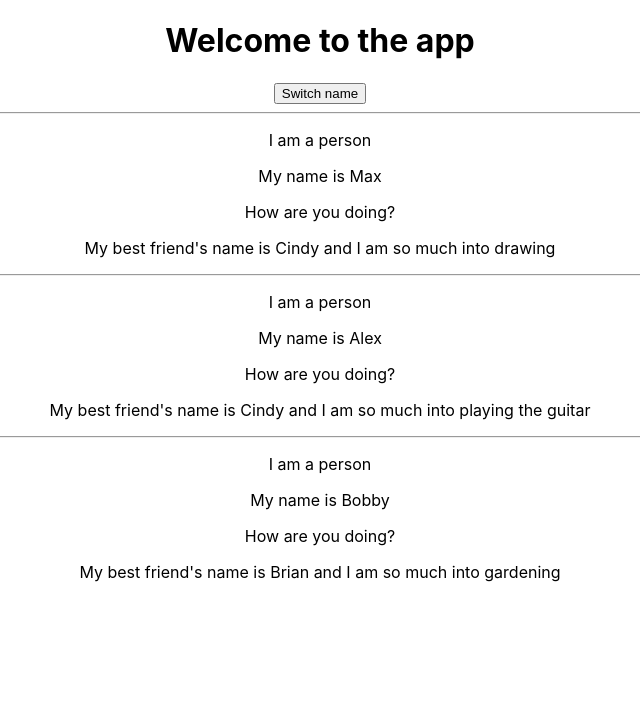
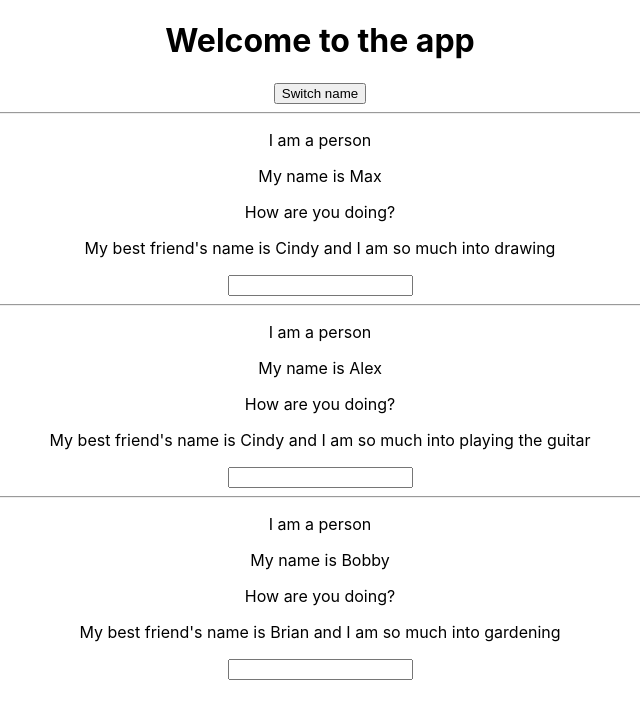
Before and after one commit to bwielk/ReactRecap, a React (Create React App) app: page / in a window 1280 px wide. Shown: the top 718 px of the page, without its empty margins (320-960 px from the left). Built offline with nearby package versions, Linux system fonts and the light colour scheme.

Commit message:
Two way binding intro

```diff
--- a/src/App.js
+++ b/src/App.js
@@ -13,20 +13,48 @@ class App extends Component {
     ]
   }
 
-  switchNameHandler = () => {
+  switchNameHandler = (newName) => {
     console.log("Clicked")
-    alert('Clicked ' + this.state.number_of_clicks + ' times')
-    this.state.number_of_clicks += 1
+    this.setState({
+      persons_names: [
+        {name: newName, age: 39},
+        {name: "Alexander", age: 54},
+        {name: "Robert", age: 61}
+      ]
+    })
+  }
+
+  nameChangedHandler = (event) => {
+    this.setState({
+      persons_names: [
+        {name: "Max", age: 29},
+        {name: event.target.value, age: 34},
+        {name: "Bobby", age: 21}
+      ]
+    })
   }
 
   render() {
     return (
       <div className="App">
         <h1>Welcome to the app</h1>
-        <button onClick={this.switchNameHandler}>Switch name</button>
-        <Person name={this.state.persons_names[0].name} hobby="drawing"></Person>
-        <Person name={this.state.persons_names[1].name} hobby="playing the guitar"></Person>
-        <Person name={this.state.persons_names[2].name} hobby="gardening"></Person>
+        <button onClick={()=> this.switchNameHandler("Adam")}>Switch name</button>
+        <Person
+          name={this.state.persons_names[0].name}
+          hobby="drawing"
+          click={this.switchNameHandler.bind(this, "Blaise")}>
+        </Person>
+        <Person
+          name={this.state.persons_names[1].name}
+          hobby="playing the guitar"
+          click={this.switchNameHandler.bind(this, "Paul")}
+          changeName={this.nameChangedHandler.bind(this)}>
+        </Person>
+        <Person
+          name={this.state.persons_names[2].name}
+          hobby="gardening"
+          click={()=> this.switchNameHandler('Jeremy')}>
+        </Person>
       </div>
       // The equivalent of the code written above
       //React.createElement('div', {className: 'App'}, React.createElement('h1', null, 'This works now'), 'I am a react App')
--- a/src/Person/Person.js
+++ b/src/Person/Person.js
@@ -6,9 +6,10 @@ const person = (props) => {
     <div>
           <hr/>
           <p>I am a person</p>
-          <p>My name is {props.name}</p>
+          <p onClick={props.click}>My name is {props.name}</p>
           <p>How are you doing?</p>
           <p>My best friend's name is {array[Math.floor(Math.random()*3)]} and I am so much into {props.hobby}</p>
+          <input type="text" onChange={props.changeName}/>
     </div>
   );
 };
```
